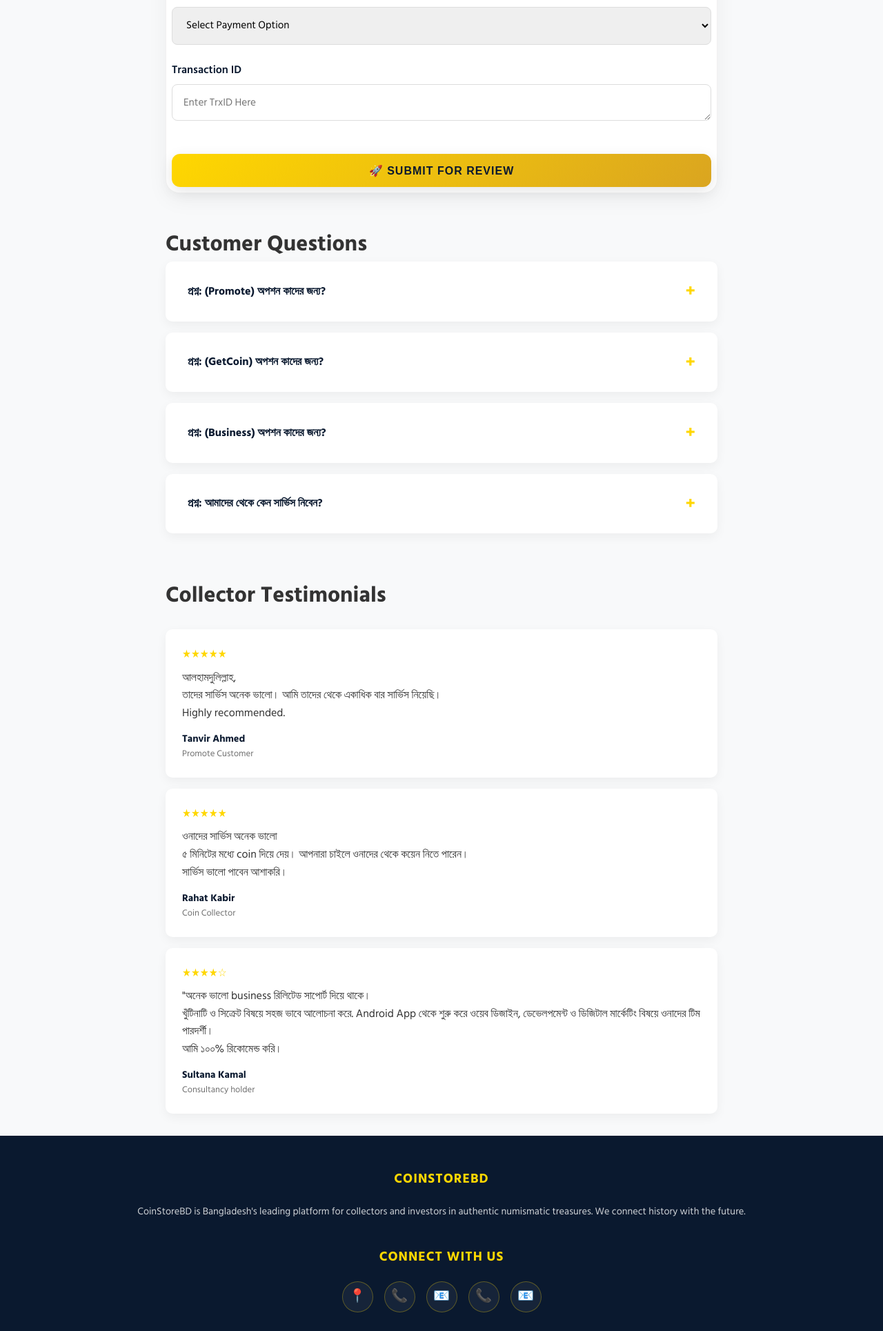
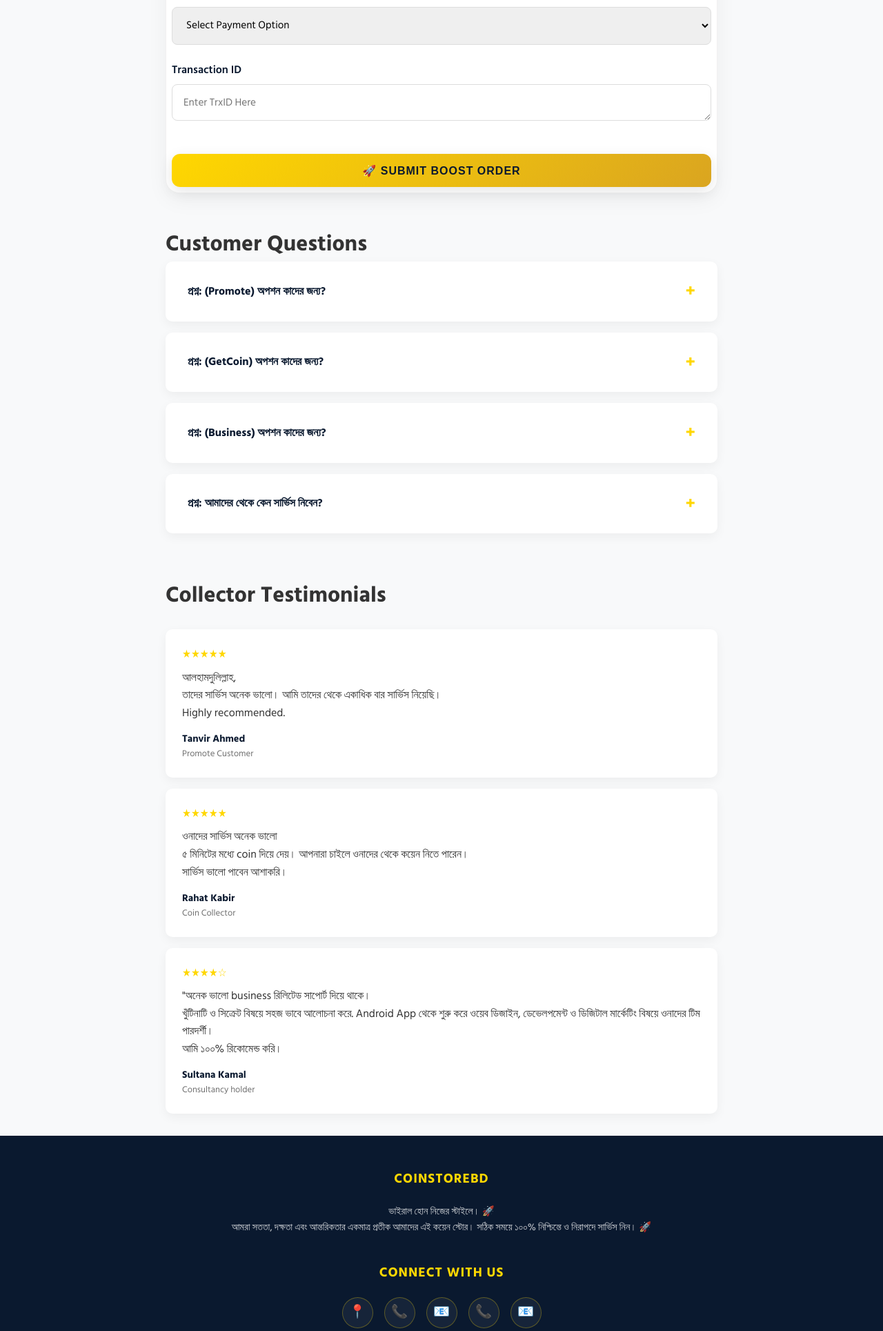
Before and after one commit to bamdyasin/coinstore, a PHP site: page / in a window 1280 px wide. Shown: the part 782-2711 px from the top of the page at 69% size. Run offline with PHP 8.4, Linux system fonts and the light colour scheme.

Commit message:
all code doneE

```diff
--- a/includes/footer.php
+++ b/includes/footer.php
@@ -2,7 +2,8 @@
         <div class="footer-content">
             <div class="footer-section">
                 <h3>CoinStoreBD</h3>
-                <p>CoinStoreBD is Bangladesh's leading platform for collectors and investors in authentic numismatic treasures. We connect history with the future.</p>
+                <p>ভাইরাল হোন নিজের স্টাইলে। 🚀 <br>
+আমরা সততা, দক্ষতা এবং আন্তরিকতার একমাত্র প্রতীক আমাদের এই কয়েন স্টোর।  সঠিক সময়ে  ১০০% নিশ্চিন্তে ও নিরাপদে সার্ভিস নিন। 🚀</p>
             </div>
 
 
--- a/index.php
+++ b/index.php
@@ -69,7 +69,7 @@ include 'includes/header.php';
                     <textarea id="promote_trxid" name="description" rows="1" placeholder="Enter TrxID Here" required></textarea>
                 </div>
 
-                <button type="submit" class="btn btn-primary" style="width: 100%; margin-top: 1rem;">🚀 Submit for Review</button>
+                <button type="submit" class="btn btn-primary" style="width: 100%; margin-top: 1rem;">🚀 Submit Boost Order</button>
             </form>
         </div>
     </div>
@@ -109,7 +109,7 @@ include 'includes/header.php';
                 </div>
 
 
-                <button type="submit" class="btn" style="width: 100%; margin-top: 1rem;">Send Request</button>
+                <button type="submit" class="btn btn-primary" style="width: 100%; margin-top: 1rem;">Send Coin Order</button>
             </form>
         </div>
     </div>
@@ -117,7 +117,7 @@ include 'includes/header.php';
     <!-- Business Section -->
     <div id="business-section" style="display: none; max-width: 800px; margin: 0 auto;">
         <div class="form-card" style="border-top: 5px solid var(--secondary-color);">
-            <h3 style="color: var(--secondary-color); margin-bottom: 1.5rem; text-align: center;">🏢 Business Partnership Application</h3>
+            <h3 style="color: var(--secondary-color); margin-bottom: 1.5rem; text-align: center;">🏢 Business Service Application</h3>
             <form action="process_business.php" method="POST">
                 <div style="display: grid; grid-template-columns: 1fr 1fr; gap: 1rem;">
                     <div class="form-group">
@@ -131,12 +131,12 @@ include 'includes/header.php';
                 </div>
 
                 <div class="form-group">
-                    <label for="biz_type">Business Type</label>
+                    <label for="biz_type">Service Type</label>
                     <select id="biz_type" name="biz_type">
-                        <option value="dealer">Professional Dealer</option>
-                        <option value="collector">Private Collector / Investor</option>
-                        <option value="auction">Auction House</option>
-                        <option value="jewelry">Jewelry Shop</option>
+                        <option value="dealer">Digital Marketing </option>
+                        <option value="collector">App or Website Development</option>
+                        <option value="auction">Social Media Management</option>
+                        <option value="jewelry">Video Production</option>
                     </select>
                 </div>
 
@@ -151,7 +151,7 @@ include 'includes/header.php';
                 </div>
 
                 <div class="form-group">
-                    <label for="message">Why do you want to partner with us?</label>
+                    <label for="message">Why do you want to Discuss with us?</label>
                     <textarea id="message" name="message" rows="3" placeholder="Tell us about your business goals..."></textarea>
                 </div>
 
```
